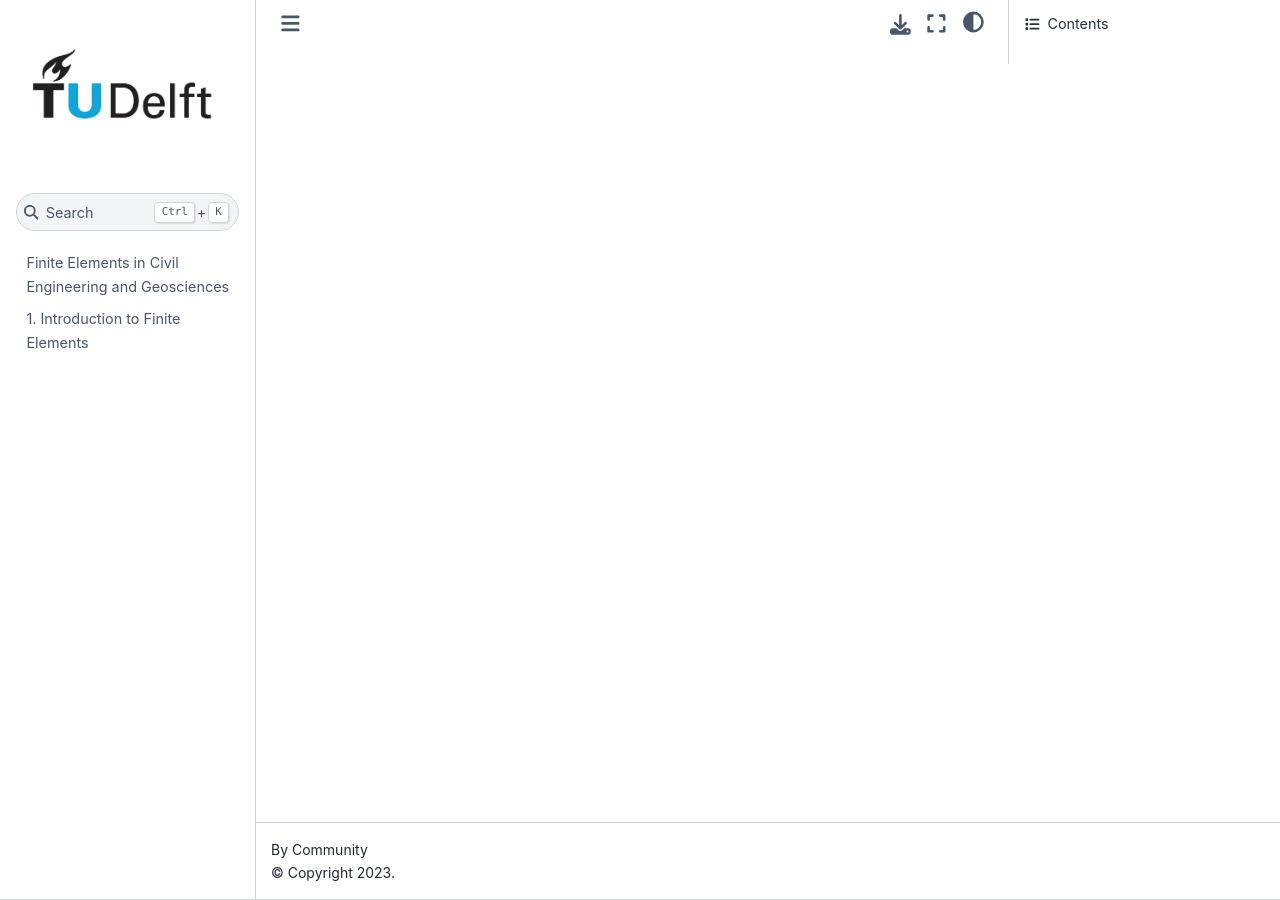
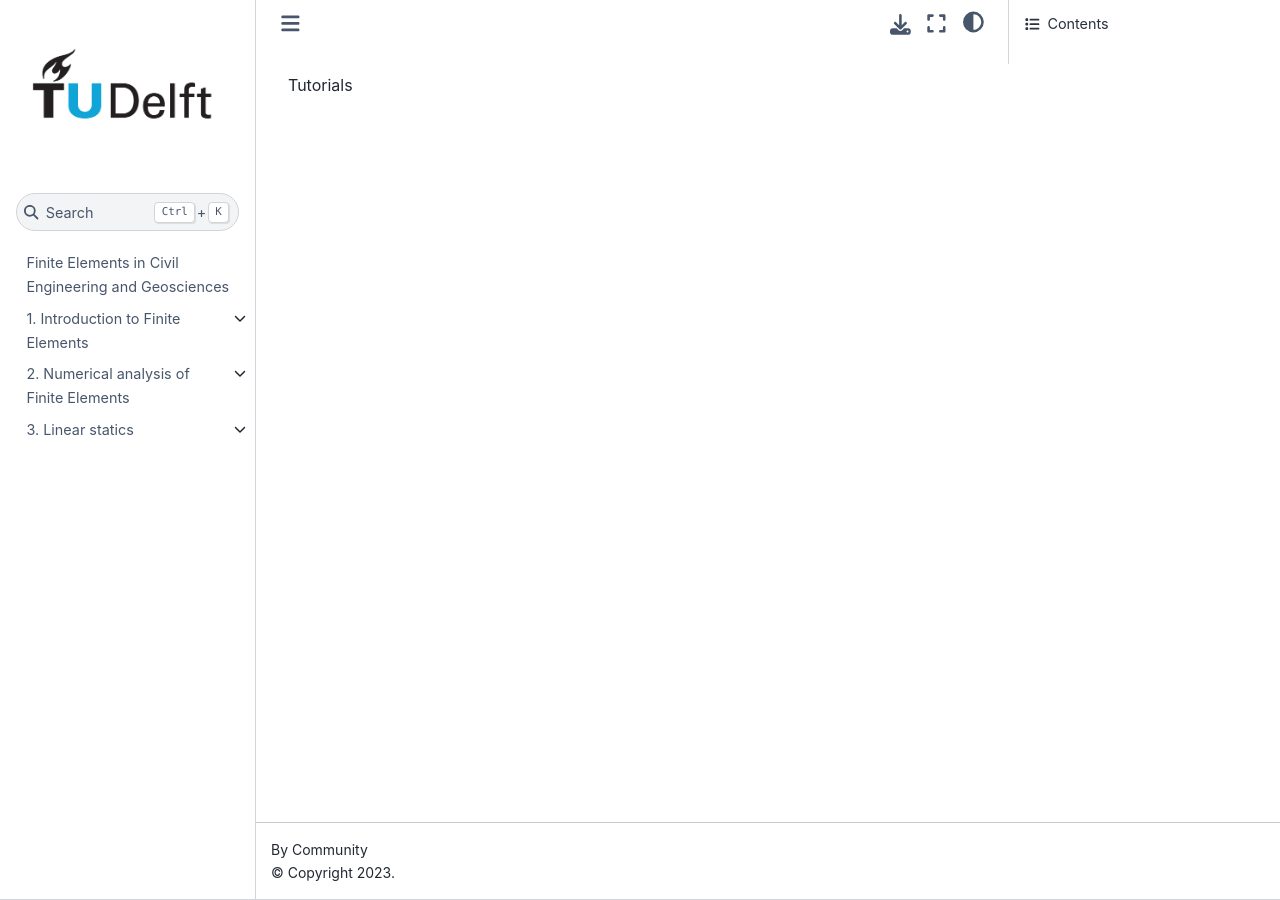
Before and after one commit to TeachBooks/mirror_computational_modelling, a Jupyter Book: the page built from book/Chapter3/chapter3_tutorial.ipynb, in a window 1280 px wide. Built offline with Jupyter Book 1.0.4 settings and Sphinx 7.4.7 and the Sphinx Book theme 1.1.4, drawn with Linux system fonts in a browser that asks for light colours; pages that are not in the unit, such as notebooks, are missing from menus; some of the changed lines change nothing that is shown.

Commit message:
Fixed TOC file (add titles to empty files)

```diff
--- a/book/_toc.yml
+++ b/book/_toc.yml
@@ -1,43 +1,43 @@
 format: jb-book
 root: intro
 options:
-  numbered: 1
+  numbered: 3
 chapters:
 - file: Chapter1/chapter1-Introduction.md
-  # sections:
-  # - file: Chapter1/chapter1-1_Strong_form_of_the_problem
-  # - file: Chapter1/chapter1-2_Weak_form_of_the_problem
-  # - file: Chapter1/chapter1-3_Discrete_form
-  # - file: Chapter1/chapter1-4_Matrix_form
-  # - file: Chapter1/Appendices/appendix1-0
-  #   sections:
-  #   - file: Chapter1/Appendices/appendix1-1_Isoparametric_element_in_1D
-  #   - file: Chapter1/Appendices/appendix1-2_Numerical_Integration
-  # - file: Chapter1/Exercises/exercise1
-  #   sections:
-  #   - file: Chapter1/Exercises/exercise1-1.ipynb
+  sections:
+  - file: Chapter1/chapter1-1_Strong_form_of_the_problem
+  - file: Chapter1/chapter1-2_Weak_form_of_the_problem
+  - file: Chapter1/chapter1-3_Discrete_form
+  - file: Chapter1/chapter1-4_Matrix_form
+  - file: Chapter1/Appendices/appendix1-0
+    sections:
+    - file: Chapter1/Appendices/appendix1-1_Isoparametric_element_in_1D
+    - file: Chapter1/Appendices/appendix1-2_Numerical_Integration
+  - file: Chapter1/Exercises/exercise1
+    sections:
+    - file: Chapter1/Exercises/exercise1-1.ipynb
 
-# - file: Chapter2/chapter2-0
-#   sections:
-#   - file: Chapter2/chapter2-1_Introduction_to_functional_spaces
-#   - file: Chapter2/chapter2-2_Well-posedness_of_the_variational_problem
-#   - file: Chapter2/chapter2-3_Well-posedness_of_the_discrete_problem
-#   - file: Chapter2/chapter2-4_Galerkin_orthogonality
-#   - file: Chapter2/chapter2-5_Convergence
-#   - file: Chapter2/chapter2-6_Error_estimates
+- file: Chapter2/chapter2-0
+  sections:
+  - file: Chapter2/chapter2-1_Introduction_to_functional_spaces
+  - file: Chapter2/chapter2-2_Well-posedness_of_the_variational_problem
+  - file: Chapter2/chapter2-3_Well-posedness_of_the_discrete_problem
+  - file: Chapter2/chapter2-4_Galerkin_orthogonality
+  - file: Chapter2/chapter2-5_Convergence
+  - file: Chapter2/chapter2-6_Error_estimates
 
-# - file: Chapter3/chapter3-0
-  # sections:
-  # - file: Chapter3/chapter3-1_1D_Problems
-  #   sections:
-  #   - file: Chapter3/chapter3-1-1_Rod.ipynb
-  #   - file: Chapter3/chapter3-1-2_EB.ipynb
-  #   - file: Chapter3/chapter3-1-3_TS.ipynb
-  #   - file: Chapter3/chapter3-1-4_SpaceFrame.ipynb
-  # - file: Chapter3/chapter3-2_2D_3D_Problems
-  # - file: Chapter3/appendix3-0
-  #   sections:
-  #   - file: Chapter3/Appendix_3-1_Linear_solvers
+- file: Chapter3/chapter3-0
+  sections:
+  - file: Chapter3/chapter3-1_1D_Problems
+    sections:
+    - file: Chapter3/chapter3-1-1_Rod.ipynb
+    - file: Chapter3/chapter3-1-2_EB.ipynb
+    - file: Chapter3/chapter3-1-3_TS.ipynb
+    - file: Chapter3/chapter3-1-4_SpaceFrame.ipynb
+  - file: Chapter3/chapter3-2_2D_3D_Problems
+  - file: Chapter3/appendix3-0
+    sections:
+    - file: Chapter3/Appendix_3-1_Linear_solvers
 
 
 # parts:
```
Also changed, not shown: book/Chapter3/chapter3-1-1_Rod.ipynb, book/Chapter3/chapter3-1-4_SpaceFrame.ipynb, book/Chapter3/chapter3_tutorial.ipynb.
